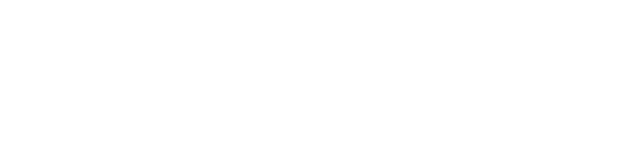
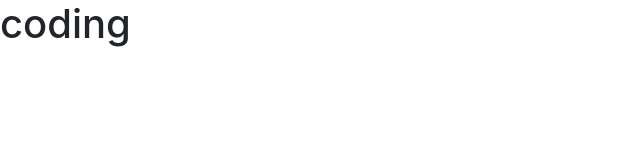
Before and after one commit to nonzar/nonzar.github.io, a plain HTML site: page index.html in a window 1280 px wide. Shown: the whole page, without its empty margins (0-640 px from the left). Drawn offline with nearby package versions, Linux system fonts and the light colour scheme.

Commit message:
Rejected commit: Default

```diff
--- a/index.html
+++ b/index.html
@@ -14,6 +14,7 @@
     <![endif]-->
 </head>
 <body>
+<h1>coding</h1>
 <script src="js/jquery.min.js"></script>
 <script src="js/bootstrap.min.js"></script>
 <script>
```
